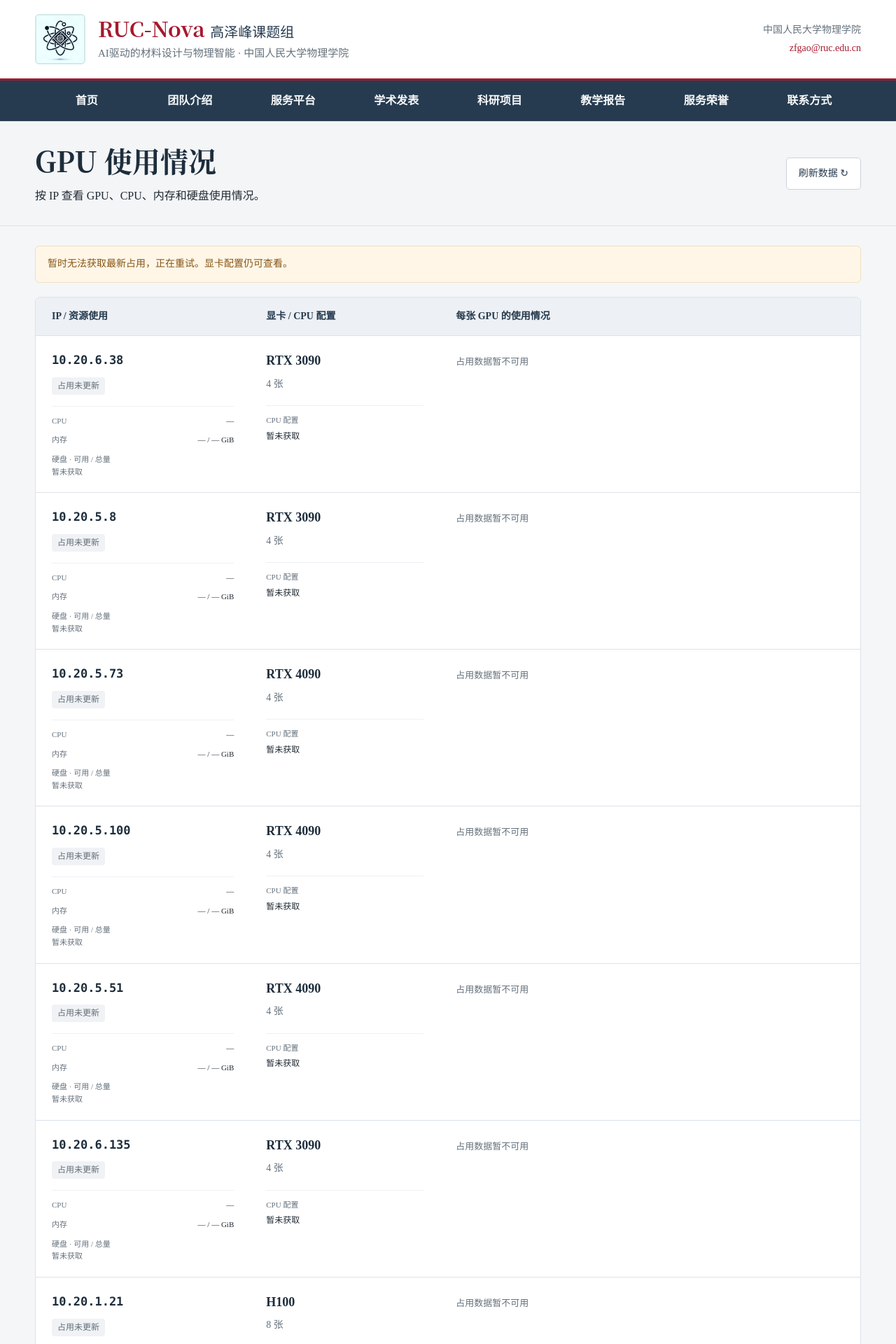
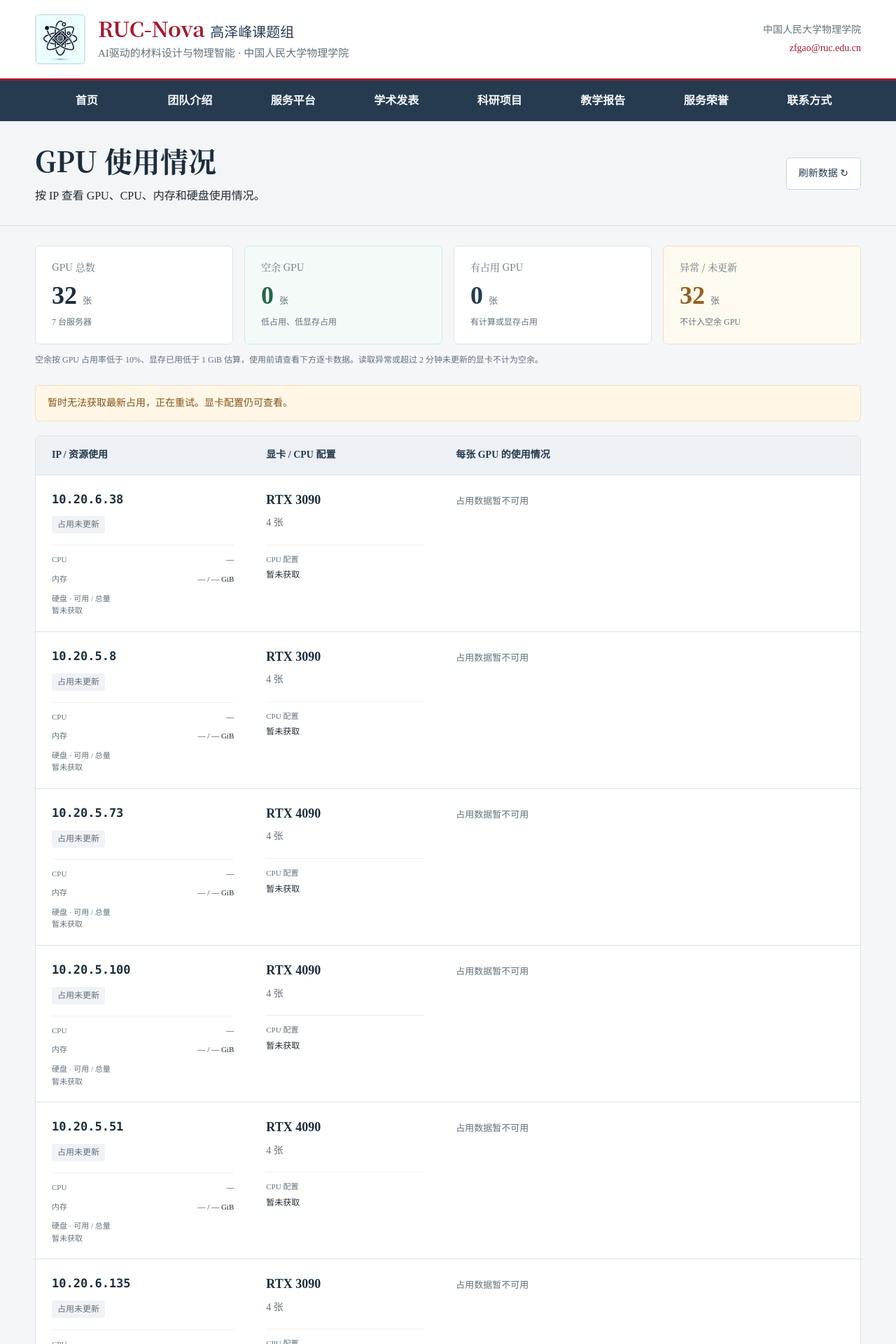
Before and after one commit to zfgao66/homepage, a Jekyll site: the page built from machines.html, in a window 1280 px wide. Shown: the top 1920 px of the page at 70% size. Built offline with Jekyll 4.4.1, drawn with Linux system fonts in a browser that asks for light colours.

Commit message:
Add live GPU availability summary cards

```diff
--- a/assets/css/machines.css
+++ b/assets/css/machines.css
@@ -6,6 +6,19 @@
 #refresh-machines:disabled { opacity:.55;cursor:wait; }
 #refresh-machines:focus-visible { outline:3px solid #a6192e55;outline-offset:3px; }
 .machines-section { background:#f5f6f8;min-height:65vh;padding:28px 0; }
+.machines-overview { margin-bottom:24px; }
+.machines-summary { display:grid;grid-template-columns:repeat(4,minmax(0,1fr));gap:16px; }
+.summary-card { padding:20px 23px;background:#fff;border:1px solid var(--line);border-radius:7px; }
+.summary-card h2 { margin:0;font-size:14px;font-weight:500;color:var(--muted); }
+.summary-value { display:flex;align-items:baseline;gap:8px;margin:10px 0 6px;font-size:36px;line-height:1.2;font-weight:600;font-variant-numeric:tabular-nums;color:var(--navy-dark); }
+.summary-unit { font-size:13px;font-weight:400;color:var(--muted); }
+.summary-detail { margin:0;font-size:12px;color:var(--muted); }
+.summary-card--free { background:#f4faf7;border-color:#d6e8de; }
+.summary-card--free .summary-value { color:#24664c; }
+.summary-card--used .summary-value { color:var(--navy); }
+.summary-card--unknown[data-warning=true] { background:#fffaf0;border-color:#efdfc4; }
+.summary-card--unknown[data-warning=true] .summary-value { color:#956022; }
+.machines-summary-note { margin:12px 0 0;font-size:12px;line-height:1.8;color:var(--muted); }
 .machines-message { margin:0 0 20px;color:var(--muted);font-size:14px; }
 .machines-message[data-warning=true] { background:#fff6e7;color:#865516;border:1px solid #efdfc4;border-radius:6px;padding:13px 17px; }
 .machines-table { width:100%;border-collapse:separate;border-spacing:0;background:#fff;border:1px solid var(--line);border-radius:7px;overflow:hidden;text-align:left; }
@@ -52,11 +65,15 @@
 .machine-empty { margin:0;padding:6px 0;font-size:13px;color:var(--muted); }
 .machines-footnote { font-size:12px;line-height:1.8;color:var(--muted);margin:20px 0 0; }
 @media(max-width:900px) {
+  .machines-summary { gap:12px; }
+  .summary-card { padding:18px 17px; }
   .machines-table>thead th,.machines-table>tbody>tr>th,.machines-table>tbody>tr>td { padding-left:17px;padding-right:17px; }
   .gpu-track { display:none; }
   .machine-ip { font-size:15px; }
 }
 @media(max-width:680px) {
+  .machines-summary { grid-template-columns:repeat(2,minmax(0,1fr)); }
+  .summary-value { font-size:32px; }
   .machines-heading { align-items:flex-start;flex-direction:column;gap:18px; }
   .machines-table { display:block;background:none;border:0;overflow:visible; }
   .machines-table>thead { display:none; }
--- a/assets/js/machines.js
+++ b/assets/js/machines.js
@@ -22,6 +22,38 @@
       return machine.age_seconds + (performance.now() - fetchedAt) / 1000 <= (config.staleAfterSeconds || 120) ? "online" : "stale";
     }
     return machine?.status || "waiting";
+  }
+  function renderSummary() {
+    if (!inventory.length) return;
+    const counts = { total: 0, free: 0, used: 0, unknown: 0 };
+    inventory.forEach(item => {
+      const total = item.gpu_count;
+      counts.total += total;
+      const machine = snapshots.get(item.id);
+      if (state(machine) !== "online") { counts.unknown += total; return; }
+      // Missing, duplicated, or unreadable card indices cannot establish availability.
+      const cards = new Map();
+      (machine.telemetry?.gpus || []).forEach(gpu => {
+        if (!Number.isInteger(gpu.index) || gpu.index < 0 || gpu.index >= total) return;
+        cards.set(gpu.index, cards.has(gpu.index) ? null : gpu);
+      });
+      let readable = 0;
+      cards.forEach(gpu => {
+        if (!gpu || !number(gpu.utilization_pct) || gpu.utilization_pct < 0 || gpu.utilization_pct > 100
+            || !number(gpu.memory_used_mib) || gpu.memory_used_mib < 0
+            || !number(gpu.memory_total_mib) || gpu.memory_total_mib <= 0 || gpu.memory_used_mib > gpu.memory_total_mib) return;
+        readable++;
+        if (gpu.utilization_pct < 10 && gpu.memory_used_mib < 1024) counts.free++;
+        else counts.used++;
+      });
+      counts.unknown += total - readable;
+    });
+    const ready = haveResponse || failed;
+    ["total", "free", "used", "unknown"].forEach(key => {
+      $(`summary-${key}`).textContent = key === "total" || ready ? String(counts[key]) : "—";
+    });
+    $("summary-servers").textContent = `${inventory.length} 台服务器`;
+    $("summary-unknown").closest(".summary-card").dataset.warning = String(ready && counts.unknown > 0);
   }
   function gpuTable(gpus, current) {
     const table = element("table", "gpu-table");
@@ -132,6 +164,7 @@
     row.append(ip, hardware, usage); return row;
   }
   function render() {
+    renderSummary();
     if (inventory.length) $("machines-list").replaceChildren(...inventory.map(machineRow));
     const message = $("machines-message");
     const online = inventory.filter(item => state(snapshots.get(item.id)) === "online").length;
--- a/machines.html
+++ b/machines.html
@@ -17,6 +17,31 @@ scripts: [/assets/js/machines-config.js?v=live1, /assets/js/machines.js?v=resour
 </section>
 <section class="content-section machines-section">
   <div class="page-shell">
+    <section class="machines-overview" aria-label="GPU 资源汇总" aria-describedby="machines-summary-note">
+      <div class="machines-summary">
+        <article class="summary-card">
+          <h2>GPU 总数</h2>
+          <p class="summary-value"><span id="summary-total">—</span><span class="summary-unit">张</span></p>
+          <p id="summary-servers" class="summary-detail">正在读取服务器列表</p>
+        </article>
+        <article class="summary-card summary-card--free">
+          <h2>空余 GPU</h2>
+          <p class="summary-value"><span id="summary-free">—</span><span class="summary-unit">张</span></p>
+          <p class="summary-detail">低占用、低显存占用</p>
+        </article>
+        <article class="summary-card summary-card--used">
+          <h2>有占用 GPU</h2>
+          <p class="summary-value"><span id="summary-used">—</span><span class="summary-unit">张</span></p>
+          <p class="summary-detail">有计算或显存占用</p>
+        </article>
+        <article class="summary-card summary-card--unknown">
+          <h2>异常 / 未更新</h2>
+          <p class="summary-value"><span id="summary-unknown">—</span><span class="summary-unit">张</span></p>
+          <p class="summary-detail">不计入空余 GPU</p>
+        </article>
+      </div>
+      <p id="machines-summary-note" class="machines-summary-note">空余按 GPU 占用率低于 10%、显存已用低于 1 GiB 估算，使用前请查看下方逐卡数据。读取异常或超过 2 分钟未更新的显卡不计为空余。</p>
+    </section>
     <p id="machines-message" class="machines-message" role="status" aria-live="polite">正在获取服务器状态…</p>
     <table class="machines-table" aria-label="按 IP 列出的 GPU 使用情况">
       <thead><tr><th scope="col">IP / 资源使用</th><th scope="col">显卡 / CPU 配置</th><th scope="col">每张 GPU 的使用情况</th></tr></thead>
```
Also changed, not shown: other parts of machines.html (+2 -2 lines), _machines/README.md (+2 -0 lines).
